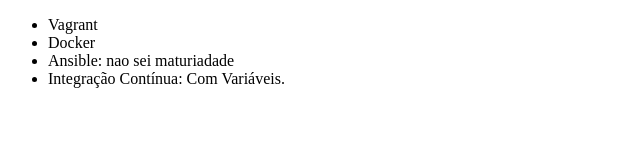
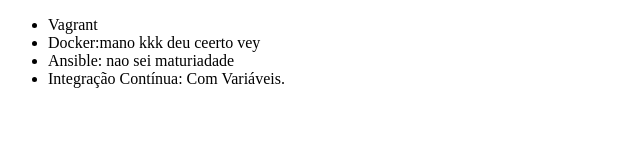
Before and after one commit to Joaovictor517/Git, a plain HTML site: page index.html in a window 1280 px wide. Shown: the whole page, without its empty margins (0-640 px from the left). Drawn offline with Linux system fonts and the light colour scheme.

Commit message:
tai cara de feijao

```diff
--- a/index.html
+++ b/index.html
@@ -7,7 +7,8 @@
 <body>
     <ul>
         <li>Vagrant</li>
-        <li>Docker</li>
+        <li>Docker:mano kkk deu ceerto vey
+        </li>
         <li>Ansible: nao sei maturiadade</li>
         <li>Integração Contínua: Com Variáveis.</li>
     </ul>
```
